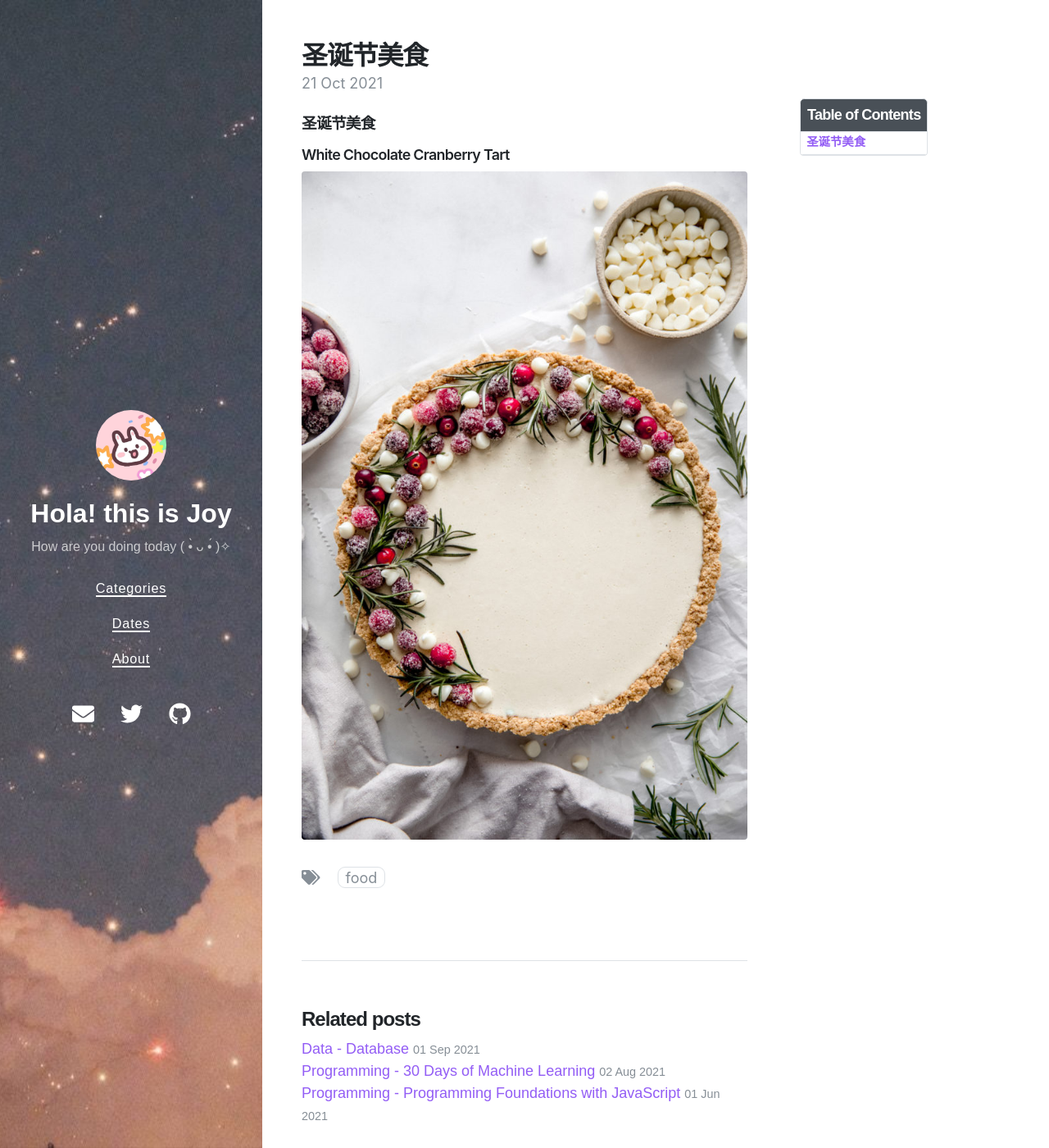
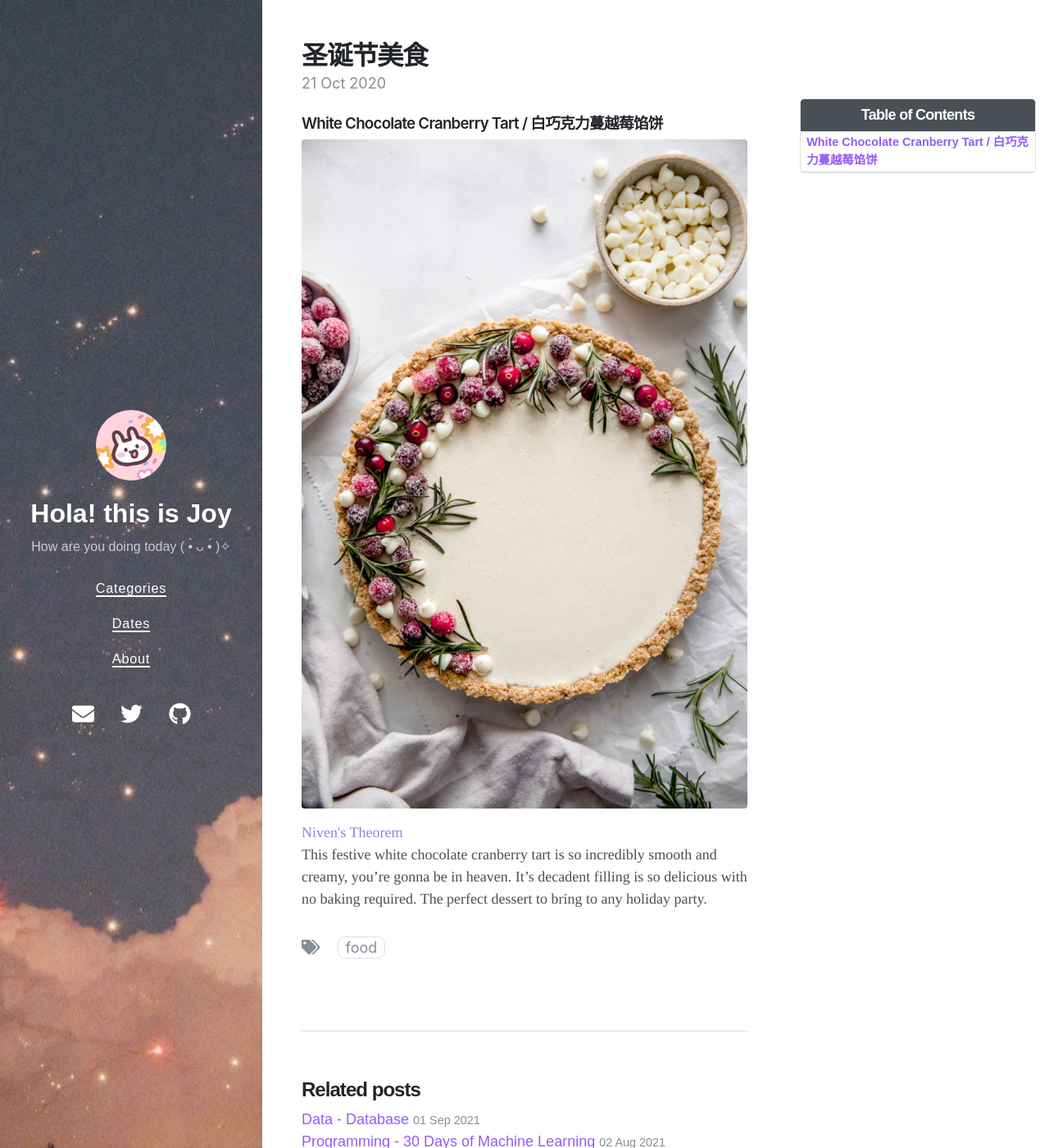
Before and after one commit to Joy3Luo/mathnotes, a Jekyll site: the page built from _posts/2020-10-21-food.md, in a window 1280 px wide and 1400 px high. Shown: the whole window at 82% size. Built offline with Jekyll 4.4.1, drawn with Linux system fonts in a browser that asks for light colours; nearby versions of some CDN libraries.

Commit message:
Update 2020-10-21-food.md

```diff
--- a/_posts/2020-10-21-food.md
+++ b/_posts/2020-10-21-food.md
@@ -1,7 +1,7 @@
 ---
 layout: post
 title: 圣诞节美食
-date: 2021-10-21 12:18 +0800
+date: 2020-10-21 12:18 +0800
 tags: [food]
 toc:  true
 ---
@@ -16,8 +16,10 @@ toc:  true
     gtag('config', 'G-TG0XJZG53F');
   </script>
 
-### 圣诞节美食
-#### White Chocolate Cranberry Tart
-
+### White Chocolate Cranberry Tart / 白巧克力蔓越莓馅饼
 
 ![](https://joy3luo.github.io/mathnotes/pics/food/1.jpg)
+
+<font color= 977FD7> Niven's Theorem</font>
+
+This festive white chocolate cranberry tart is so incredibly smooth and creamy, you’re gonna be in heaven. It’s decadent filling is so delicious with no baking required. The perfect dessert to bring to any holiday party.
```
